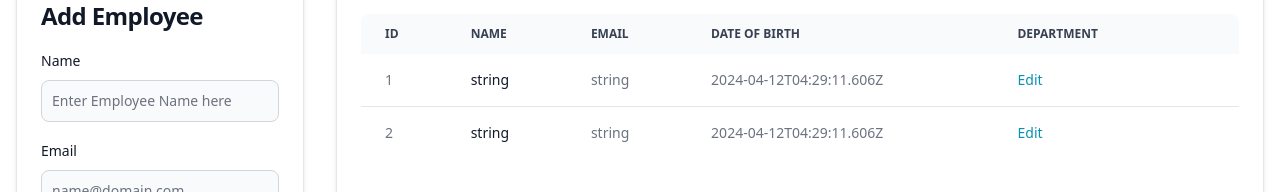
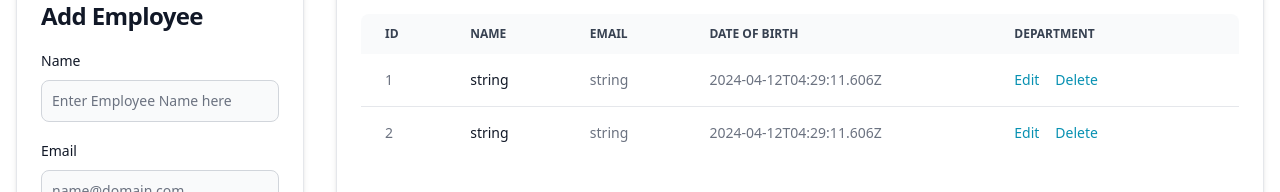
Before and after one commit to rhish9h/empowerid-ems, a React (Vite) app in the folder employee-management-frontend/: page / in a window 1280 px wide. Shown: the part 201-393 px from the top of the page. Built offline with nearby package versions, Linux system fonts and the light colour scheme.

Commit message:
delete button

```diff
--- a/employee-management-frontend/src/components/employees/Employees.tsx
+++ b/employee-management-frontend/src/components/employees/Employees.tsx
@@ -38,6 +38,9 @@ const Employees = ({ employees, setEmployees }: {
                                         <a href="#" className="font-medium text-cyan-600 hover:underline dark:text-cyan-500">
                                             Edit
                                         </a>
+                                        <a href="#" className="font-medium text-cyan-600 hover:underline dark:text-cyan-500 ml-4">
+                                            Delete
+                                        </a>
                                     </Table.Cell>
                                 </Table.Row>
                             ))}
```
